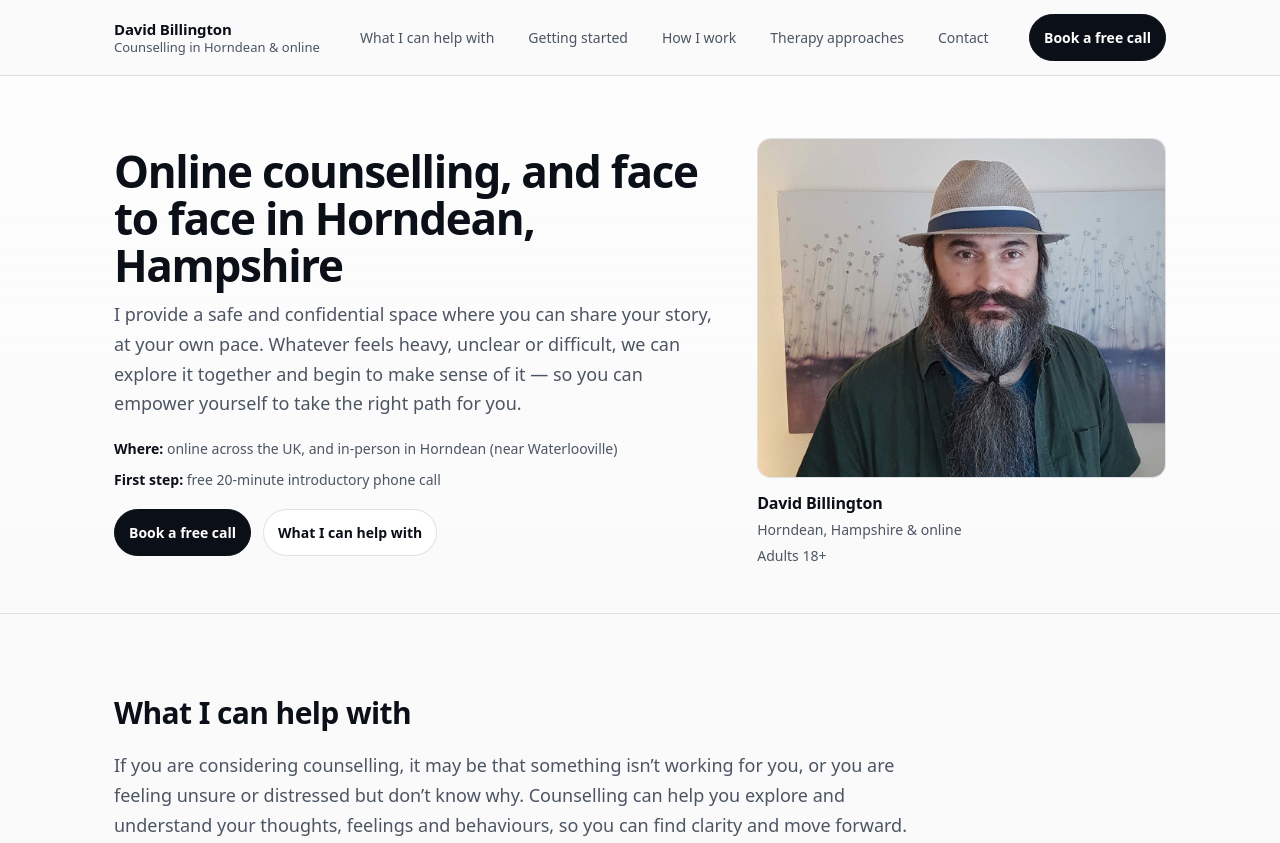
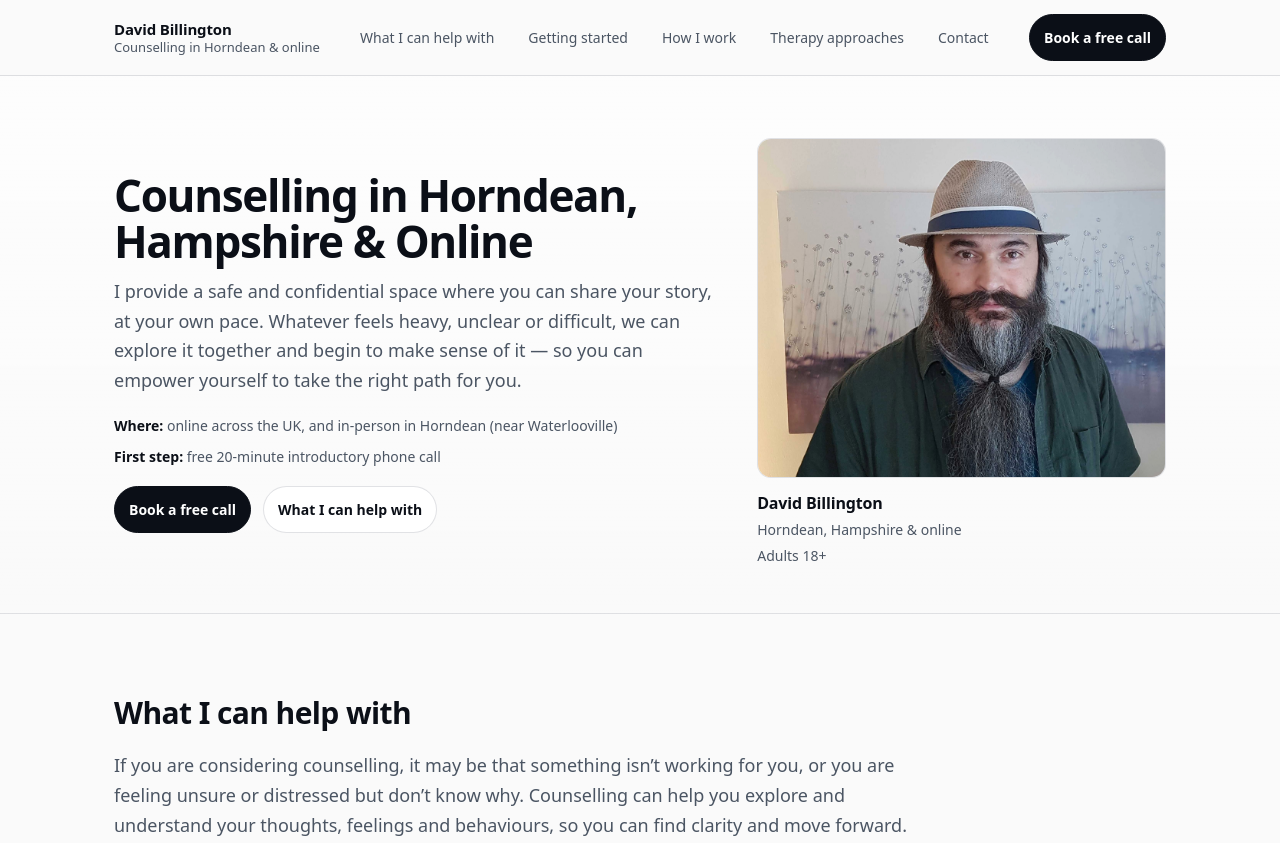
Before and after one commit to adamdansmith/david-councilling, a plain HTML site: page index.html in a window 1280 px wide. Shown: the top 843 px of the page. Drawn offline with Linux system fonts and the light colour scheme.

Commit message:
Update index.html

```diff
--- a/index.html
+++ b/index.html
@@ -26,7 +26,7 @@
             <div class="container">
                <div class="hero-grid">
                   <div>
-                     <h1>Online counselling, and face to face in Horndean, Hampshire</h1>
+                     <h1>Counselling in Horndean, Hampshire &amp; Online</h1>
                      <p class="intro"> I provide a safe and confidential space where you can share your story, at your own pace. Whatever feels heavy, unclear or difficult, we can explore it together and begin to make sense of it — so you can empower yourself to take the right path for you. </p>
                      <div class="hero-meta">
                         <div><strong>Where:</strong> online across the UK, and in-person in Horndean (near Waterlooville)</div>
```
